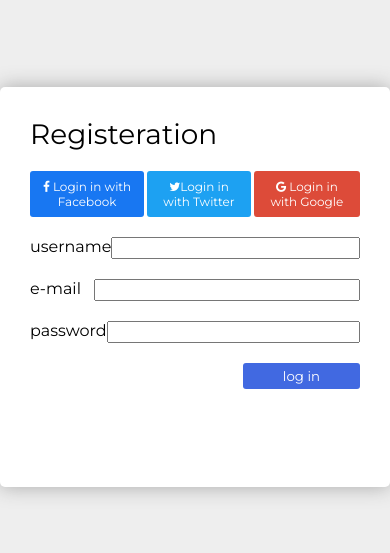
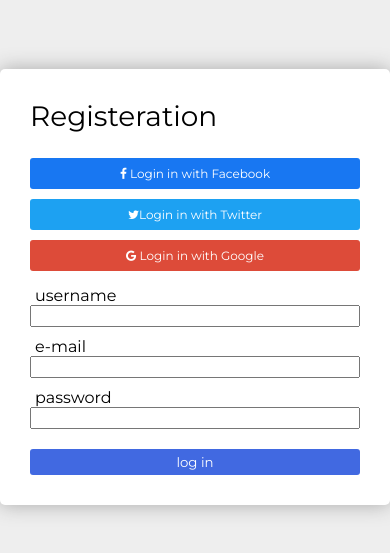
Before and after one commit to pyeonm30/pymViewWorkspace, a plain HTML site: page Ex05_로그인화면/index.html in a window 390 px wide. Shown: the part 135-688 px from the top of the page. Drawn offline with Linux system fonts and the light colour scheme.

Commit message:
Update style.css

```diff
--- a/Ex05_로그인화면/style.css
+++ b/Ex05_로그인화면/style.css
@@ -23,7 +23,7 @@
   /* border: 2px solid black; */
   box-sizing: border-box;
   width: 600px;
-  height: 400px;
+  /* height: 400px; */
   background-color: #fff;
   border-radius: 5px;
   padding: 30px;
@@ -69,6 +69,7 @@
   display: flex;
 }
 .field label{
+  margin-left: 5px;
   flex:1;
 }
 .field input{
@@ -84,3 +85,26 @@
 /* 한개 속성 이동할때 구지 flex 박스 만들필요 없이 float 로 가능하다 */
   float: right;
 }
+/*
+[1] 고정 width 값을 100%
+[2] flex : row -> column
+*/
+@media(max-width : 768px){
+  .login-form{
+    width: 100%;
+  }
+  .sns-login{
+    flex-direction: column;
+  }
+  .btn{
+    margin: 5px 0;
+  }
+  .field{
+    flex-direction: column;
+    margin: 10px 0 ;
+  }
+  .btn-login{
+    width: 100%;
+    margin-top: 10px;
+  }
+}
```
